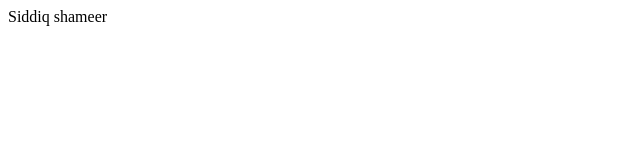
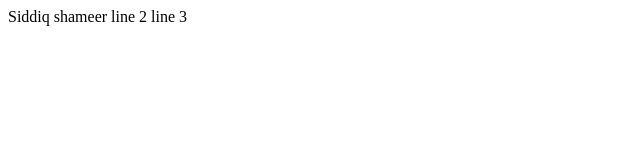
Before and after one commit to siddiqshameer/demo-project, a plain HTML site: page index.html in a window 1280 px wide. Shown: the full height of the page, 0-640 px from the left. Drawn offline with Linux system fonts and the light colour scheme.

Commit message:
added line 2 and 3

```diff
--- a/index.html
+++ b/index.html
@@ -9,6 +9,8 @@
 <body>
     <div>
         Siddiq shameer
+        line 2
+        line 3
     </div>
 </body>
 </html>
```
